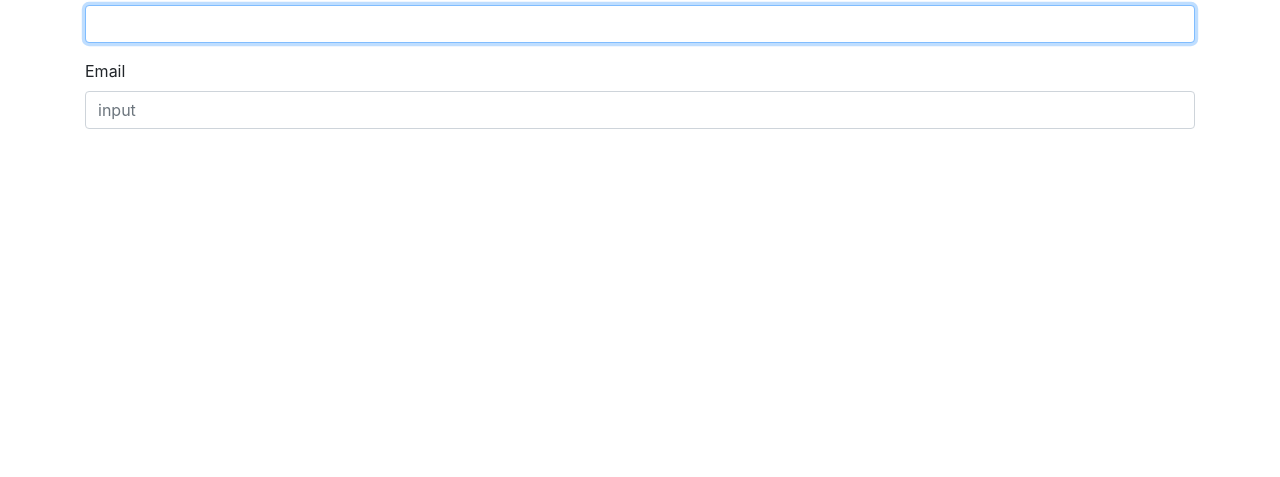
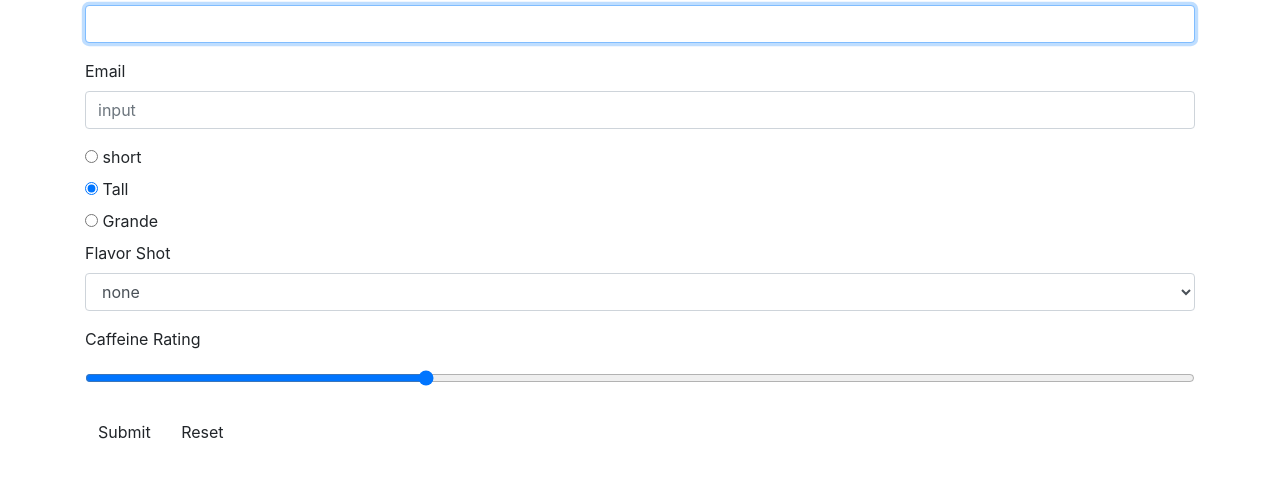
Before and after one commit to fanpao/front-end-dev, a plain HTML site: page coffeerun/index.html in a window 1280 px wide. Shown: the part 83-560 px from the top of the page. Drawn offline with nearby package versions, Linux system fonts and the light colour scheme.

Commit message:
Chapter09-2

```diff
--- a/coffeerun/index.html
+++ b/coffeerun/index.html
@@ -24,6 +24,41 @@
                         <label for="emailInput">Email</label>
                         <input type="email" class="form-control" name="emailAddress" id="emailInput" value="" placeholder="input">
                     </div>
+                    <div class="radio">
+                        <label>
+                            <input type="radio" name="size" value="short">
+                            short
+                        </label>
+                    </div>
+                    <div class="radio">
+                        <label>
+                            <input type="radio" name="size" value="tall" checked>
+                            Tall
+                        </label>
+                    </div>
+                    <div class="radio">
+                        <label>
+                            <input type="radio" name="size" value="grande">
+                            Grande
+                        </label>
+                    </div>
+                    <div class="form-group">
+                        <label for="flavorShot">Flavor Shot</label>
+                        <select name="flavor" id="flavorShot" class="form-control">
+                            <option value="">none</option>
+                            <option value="caramel">Caramel</option>
+                            <option value="almond">Almond</option>
+                            <option value="mocha">Mocha</option>
+                        </select>
+                    </div>
+                    <div class="form-group">
+                        <label for="strengthLeve">Caffeine Rating</label>
+                        <input type="range" id="strengthLeve" value="30" class="form-control">
+                    </div>
+                    <div class="form-group">
+                        <button type="submit" class="btn btn-default">Submit</button>
+                        <button class="btn btn-default" type="reset">Reset</button>
+                    </div>
                 </form>
             </div>
         </div>
```
